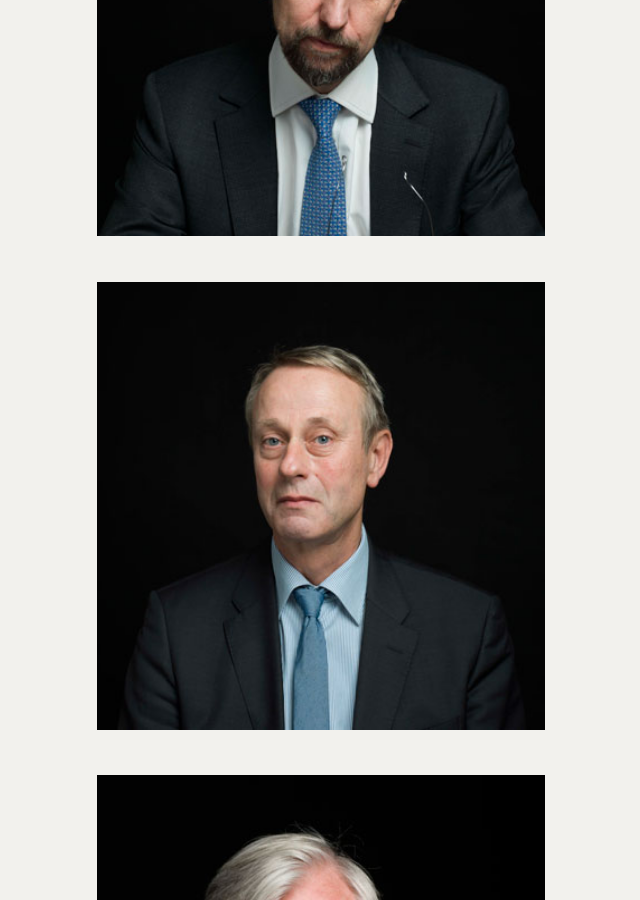
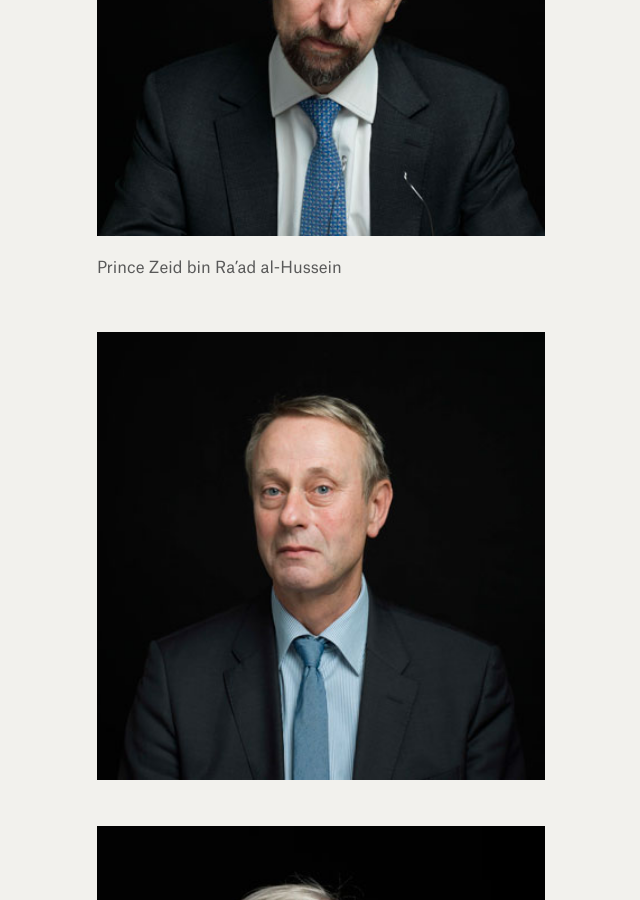
Before and after one commit to weights-and-measures/weights-and-measures.github.io, a Jekyll site: the page built from photographs.html, in a window 1280 px wide and 900 px high, scrolled down 5270 px. Shown: the whole window, without its empty margins (319-959 px from the left). Built offline with Jekyll 4.4.1, drawn with Linux system fonts in a browser that asks for light colours.

Commit message:
Updated D10

```diff
--- a/_photographs/d10.markdown
+++ b/_photographs/d10.markdown
@@ -1,7 +1,9 @@
 ---
-title: d10
+title: Prince Zeid bin Ra'ad al-Hussein
 date: 2016-12-29 17:02:00 Z
 position: 27
 ---
 
 ![prince-zeid-bin-raad-al-hussain09.jpg](/uploads/prince-zeid-bin-raad-al-hussain09.jpg)
+
+Prince Zeid bin Ra'ad al-Hussein
```
